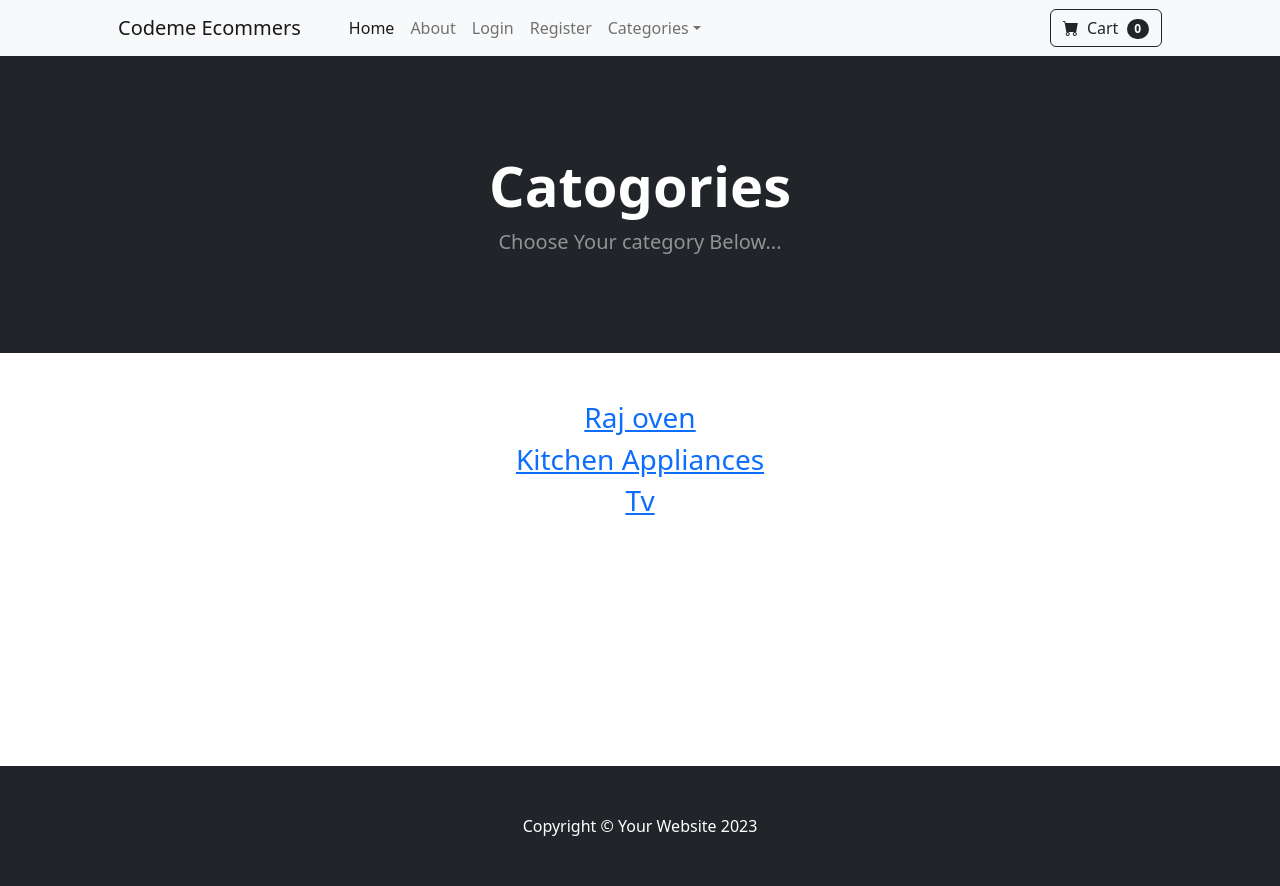
After one commit to ypap1234pun/ecomad, a Django app: page /category_summary/ in a window 1280 px wide. The commit adds this page. Run offline with Django 5.2, Linux system fonts and the light colour scheme; data comes from the database, SQL or seed files in the repository; some libraries are stand-ins or nearby versions.

Commit message:
add & total

```diff
--- /dev/null
+++ b/ecomad/store/templates/category_summary.html
@@ -0,0 +1,33 @@
+{% extends "base.html" %}
+
+{% block content %}
+  <!-- Header-->
+  <header class="bg-dark py-5">
+    <div class="container px-4 px-lg-5 my-5">
+        <div class="text-center text-white">
+            <h1 class="display-4 fw-bolder">Catogories</h1>
+            <p class="lead fw-normal text-white-50 mb-0">Choose Your category Below...</p>
+        </div>
+    </div>
+</header>
+
+    <div class = "container">
+          <div class = "row" >
+              <center>
+                  <div class = "col-8">
+                    <br/><br/>
+
+                     {% for category in categories %}
+                        <h3><a href= "{% url 'category' category %}" >{{ category }} </a></h3>
+                     {% endfor %}
+                  </div>
+              </center>
+            </div>
+    </div>
+    <br/><br/>
+    <br/><br/>
+    <br/><br/>
+    <br/><br/>
+    <br/><br/>
+
+    {% endblock %}
--- a/ecomad/store/templates/navbar.html
+++ b/ecomad/store/templates/navbar.html
@@ -23,7 +23,7 @@
 
                             <a class="nav-link dropdown-toggle" id="navbarDropdown" href="#" role="button" data-bs-toggle="dropdown" aria-expanded="false">Categories</a>
                             <ul class="dropdown-menu" aria-labelledby="navbarDropdown">
-                                <li><a class="dropdown-item" href="{% url 'home' %}">All Products</a></li>
+                                <li><a class="dropdown-item" href="{% url 'category_summary' %}">All Products</a></li>
                                 <li><hr class="dropdown-divider" /></li>
                                 <li><a class="dropdown-item" href="{% url 'category' 'Tv' %}">TV</a></li>
                                 <li><a class="dropdown-item" href="{% url 'category'  'Raj oven' %}">oven</a></li>
--- a/ecomad/store/urls.py
+++ b/ecomad/store/urls.py
@@ -12,4 +12,6 @@ urlpatterns = [
     path('register',views.register_user, name='register'),
     path('product/<int:pk>',views.product, name='product'),
     path('category/<str:foo>',views.category, name='category'),
+    path('category_summary/',views.category_summary, name='category_summary'),
+
 ]
--- a/ecomad/store/views.py
+++ b/ecomad/store/views.py
@@ -6,6 +6,13 @@ from django.contrib.auth.models import User
 from django.contrib.auth.forms import UserCreationForm
 from .forms import SignUpForm
 from django import forms
+
+
+def category_summary(request):
+  categories = Category.objects.all()
+  return render(request,"category_summary.html",{'categories':categories})
+
+
 
 def category(request,foo):
   foo = foo.replace ('-',' ')
```
